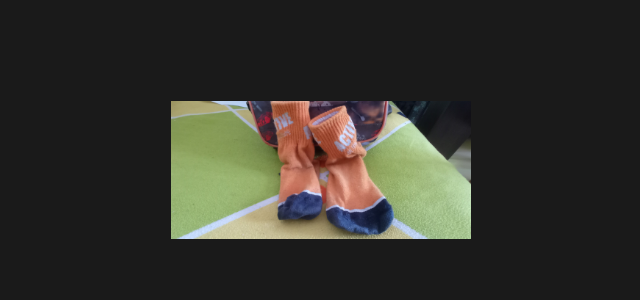
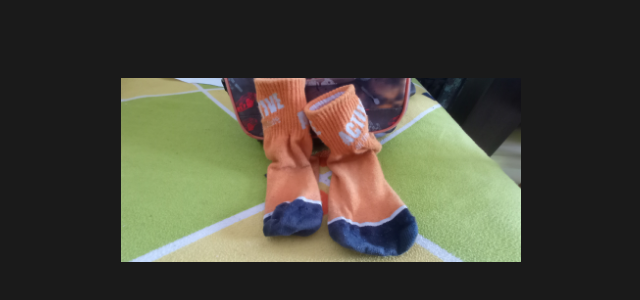
Before and after one commit to sh1marofficial/normalsndtag, a plain HTML site: page index.html in a window 1280 px wide. Shown: the part 230-530 px from the top of the page, without its empty margins (319-959 px from the left). Drawn offline with Linux system fonts and the light colour scheme.

Commit message:
Update index.html

```diff
--- a/index.html
+++ b/index.html
@@ -16,7 +16,7 @@
         img {
             cursor: pointer;
             width: 40vw; /* 40% ширины экрана */
-            max-width: 300px; /* Но не больше 300px */
+            max-width: 400px; /* Но не больше 300px */
             height: auto;
         }
     </style>
```
